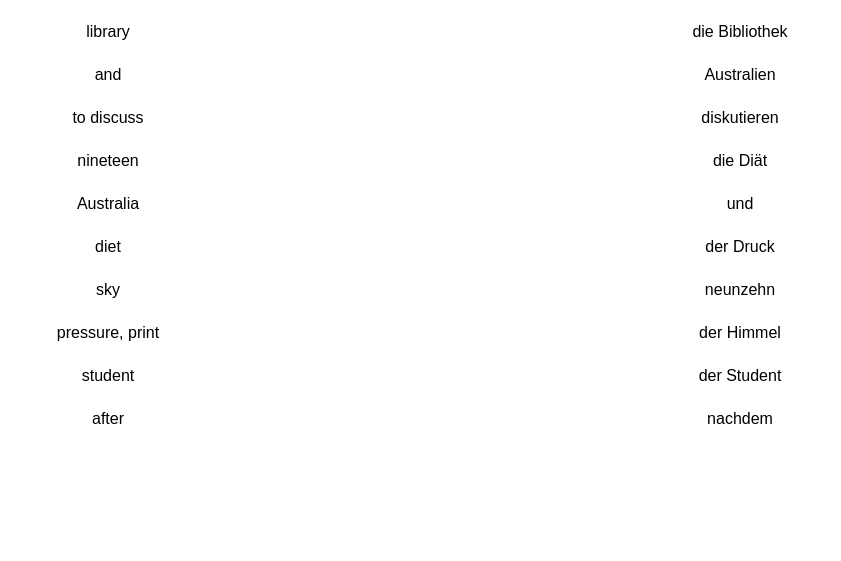
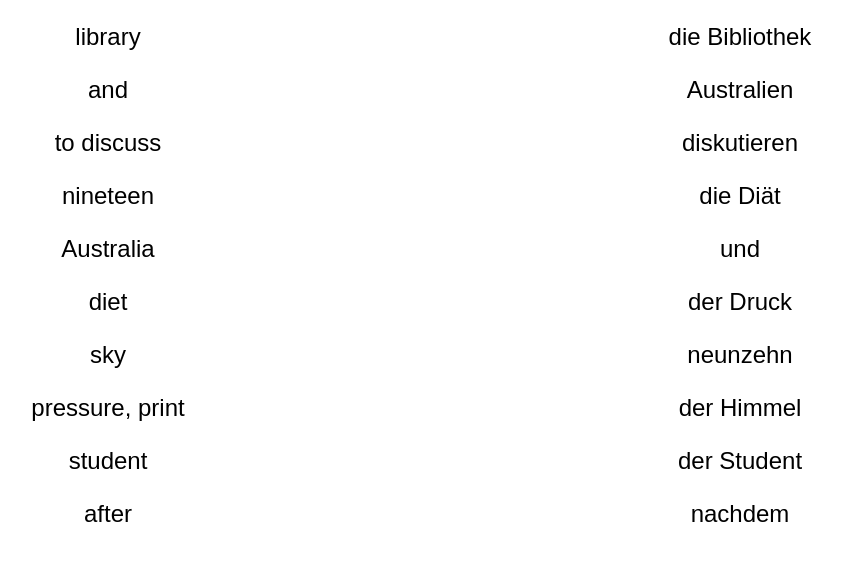
Before and after one commit to yoid2000/simple-word-match, a Flask app: page / in a window 1280 px wide. Shown: the top 561 px of the page, without its empty margins (226-1067 px from the left). Run offline with Flask 2, Linux system fonts and the light colour scheme.

Commit message:
Update style.css

```diff
--- a/simple-word-match/static/css/style.css
+++ b/simple-word-match/static/css/style.css
@@ -1,3 +1,4 @@
 body {
     font-family: Arial, sans-serif;
+    font-size: 24px; /* Default font size for the body */
 }
```
